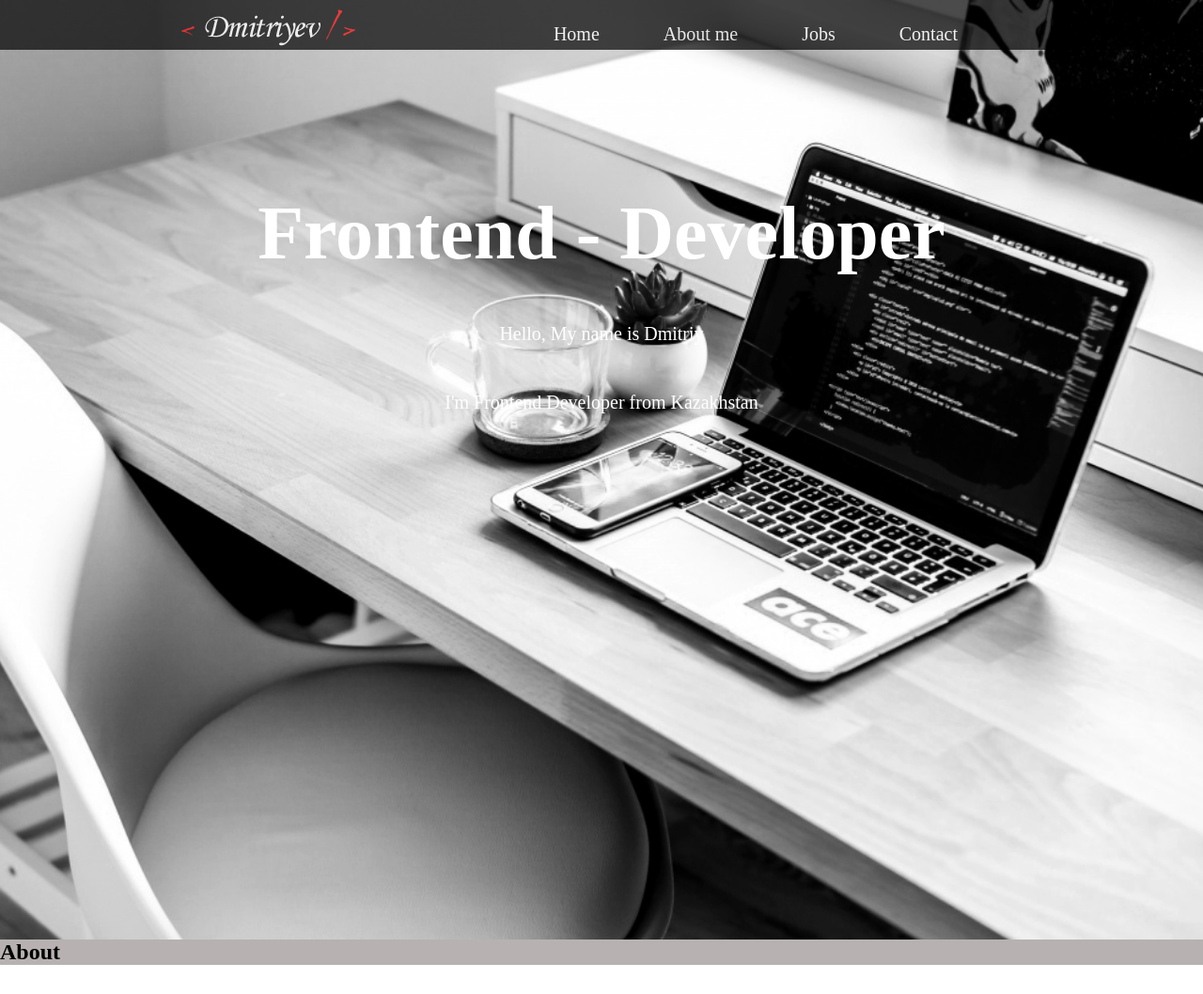
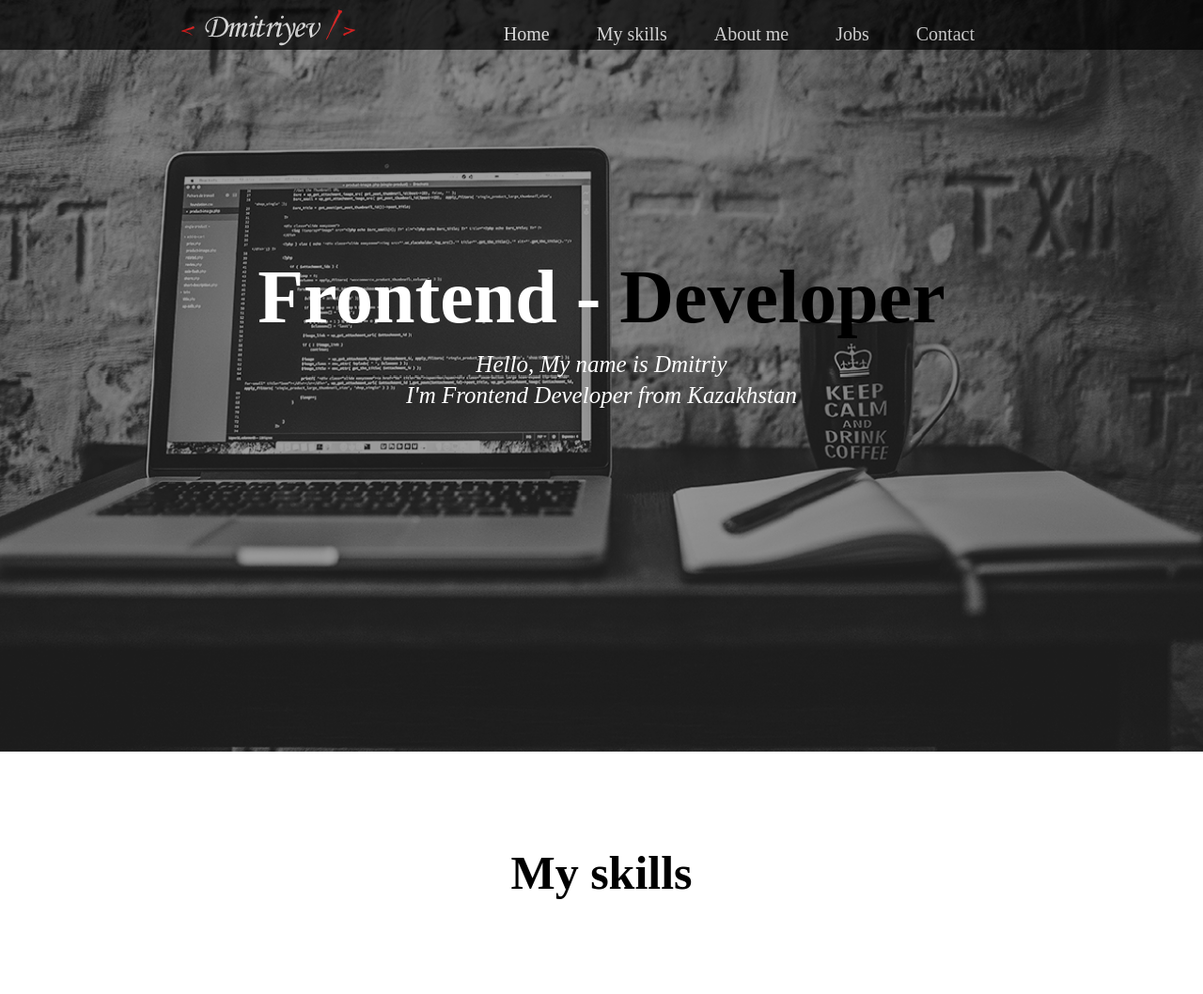
Before and after one commit to Eidanv/Dmitriy, a plain HTML site: page index.html in a window 1280 px wide. Shown: the whole page at 94% size. Drawn offline with Linux system fonts and the light colour scheme.

Commit message:
Header is finished

```diff
--- a/css/styles.css
+++ b/css/styles.css
@@ -3,10 +3,21 @@ margin: 0%;
 padding: 0%;
 }
 
+body{
+    padding: 0;
+    margin: 0;
+}
+
 header{
-background: url(/img/Header_Background.png) no-repeat center top /cover;
-height: 1000px;
+background: url(/img/test3.png) no-repeat center top /cover;
+height: 100vh; /* расстягивает картинку во всю высоту экрана пользователя*/
 
+
+}
+
+.container{
+    width: 85%;
+    margin: 0 auto;
 }
 
 .clearfix:after{
@@ -20,7 +31,8 @@ height: 1000px;
     width: 100%;
     margin: 0% auto;
     background-color: black;
-    opacity: 0.7;
+    opacity: 0.7;   /*ПРОЗРАЧНОСТЬ */
+
 }
 
 nav{
@@ -40,7 +52,7 @@ nav{
 .menu li {
     float: right;
     display: block;
-    margin-right: 68px;
+    margin-right: 50px;
 
 }
 .menu a {
@@ -58,27 +70,47 @@ font-size: 20px;
     height: 100%;
 }
 
-.title h1{
+h1 span{
+
+    color: white;
+}
+
+h1{
     font-size: 80px;
-    color: white;
-    padding-top: 150px;
+    color: black;
+    padding-top: 17%;
     text-align: center;
 }
 
 .title p{
     color: white;
-    font-size: 20px;
-    padding-top: 50px;
+    font-style: italic;
+    font-size: 25px;
     text-align: center;
 }
 
 
-#s1 img{
+.title :nth-child(2){
+    margin-top: 1%;
+}
+.title :nth-child(3){
+    margin-top: 5px;
+}
+
+
+
+#header img{
     padding-left: 193px;
     padding-top: 10px;
 }
 
 #About{
-    background-color: #b7b1b1;
+    background-color: white;
+    padding-bottom: 100px;
+}
 
+#About h2{
+    text-align: center;
+    padding-top: 100px;
+    font-size: 50px;
 }
--- a/index.html
+++ b/index.html
@@ -9,7 +9,7 @@
     <link rel="shortcut icon" href="/img/favicon.png">
 </head>
 <body>
-    <section id="s1">
+    <section id="header">
     <header>
             <!-- <div class="container"> -->
                     <div class="heading clearfix">
@@ -26,6 +26,9 @@
                                             <a href="# ">About me</a>
                                         </li>
                                         <li>
+                                            <a href="# ">My skills</a>
+                                        </li>
+                                        <li>
                                             <a href="#">Home</a>
                                         </li>
                                 </ul>
@@ -33,25 +36,29 @@
                     </div>
             </div>
     <div class="title">
-        <h1>Frontend - Developer</h1>
-        <div><p>Hello, My name is Dmitriy</p></div>
-        <div><p>I'm  Frontend Developer from Kazakhstan</p></div>
+        <h1> <span>Frontend - </span>Developer</h1>
+        <div class="text"><p>Hello, My name is Dmitriy</p></div>
+        <div class="text"><p>I'm Frontend Developer from Kazakhstan</p></div>
     </div>
     </header>
     </section>
     <section id="About">
-        <div>
-            <h2>About</h2>
+        <div class="container">
+            <h2>My skills</h2>
         </div>
 
     </section>
 
     <section id="Jobs">
+        <div class="container">
 
+        </div>
     </section>
 
     <section id="Contact">
+        <div class="container">
 
+        </div>
     </section>
 
     <footer>
```
Also changed, not shown: img/test.png (added), img/test3.png (added), 1 other file.
